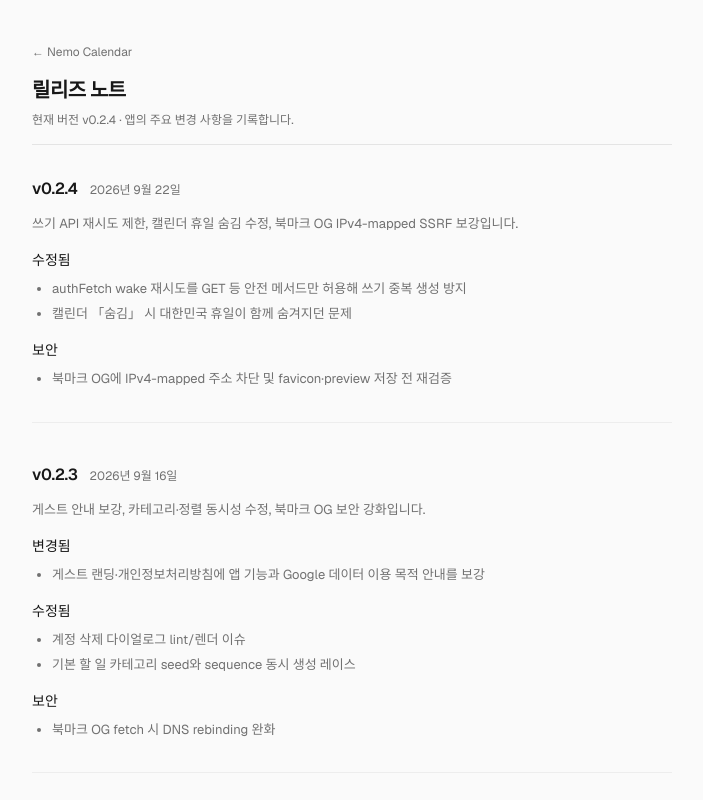
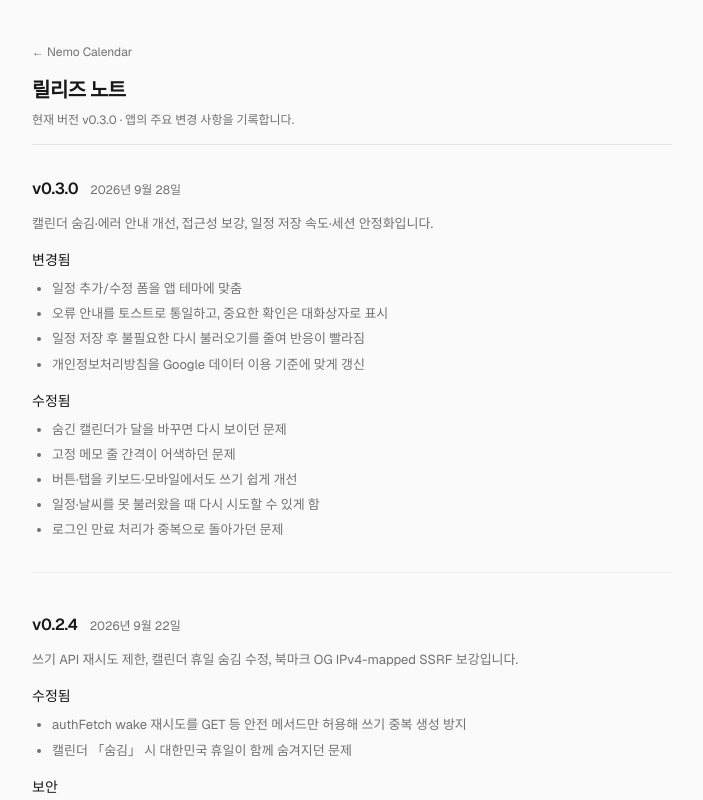
Before and after one commit to sonhyo0518/nemocalendar, a Next.js app: page /changelog in a window 1280 px wide. Shown: the top 800 px of the page, without its empty margins (288-991 px from the left). Built offline with nearby package versions, Linux system fonts and the light colour scheme; no server answers.

Commit message:
chore(release): v0.3.0으로 버전 올림

```diff
--- a/content/changelog.ts
+++ b/content/changelog.ts
@@ -16,6 +16,27 @@ export type ChangelogEntry = {
 
 /** Newest first. Keep in sync with frontend/CHANGELOG.md (released versions only). */
 export const CHANGELOG: ChangelogEntry[] = [
+  {
+    version: "0.3.0",
+    date: "2026-09-28",
+    summary:
+      "캘린더 숨김·에러 안내 개선, 접근성 보강, 일정 저장 속도·세션 안정화입니다.",
+    sections: {
+      changed: [
+        "일정 추가/수정 폼을 앱 테마에 맞춤",
+        "오류 안내를 토스트로 통일하고, 중요한 확인은 대화상자로 표시",
+        "일정 저장 후 불필요한 다시 불러오기를 줄여 반응이 빨라짐",
+        "개인정보처리방침을 Google 데이터 이용 기준에 맞게 갱신",
+      ],
+      fixed: [
+        "숨긴 캘린더가 달을 바꾸면 다시 보이던 문제",
+        "고정 메모 줄 간격이 어색하던 문제",
+        "버튼·탭을 키보드·모바일에서도 쓰기 쉽게 개선",
+        "일정·날씨를 못 불러왔을 때 다시 시도할 수 있게 함",
+        "로그인 만료 처리가 중복으로 돌아가던 문제",
+      ],
+    },
+  },
   {
     version: "0.2.4",
     date: "2026-09-22",
--- a/package.json
+++ b/package.json
@@ -1,6 +1,6 @@
 {
   "name": "my-project",
-  "version": "0.2.4",
+  "version": "0.3.0",
   "private": true,
   "scripts": {
     "dev": "next dev",
```
Also changed, not shown: 2 other files (tests, documents, lock files or other folders).
